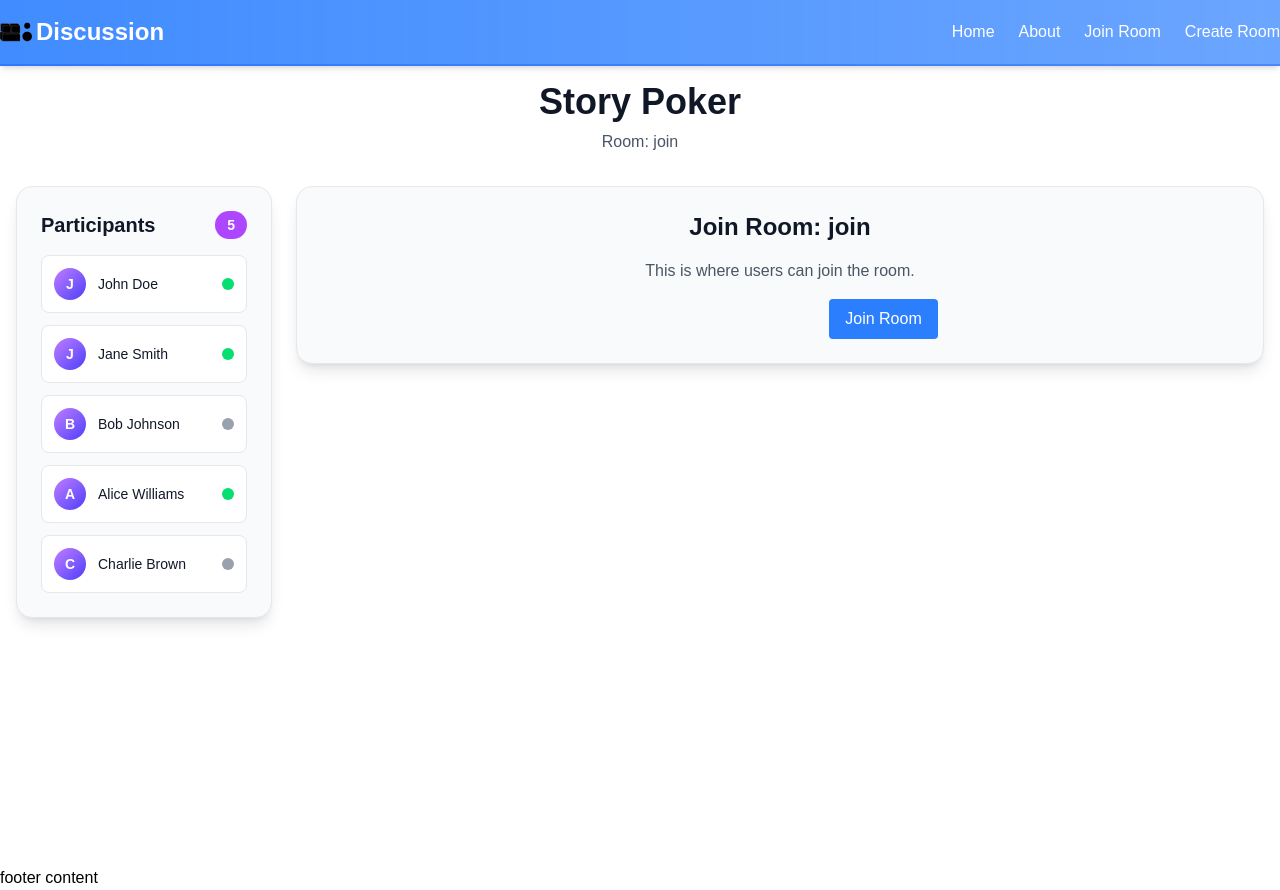
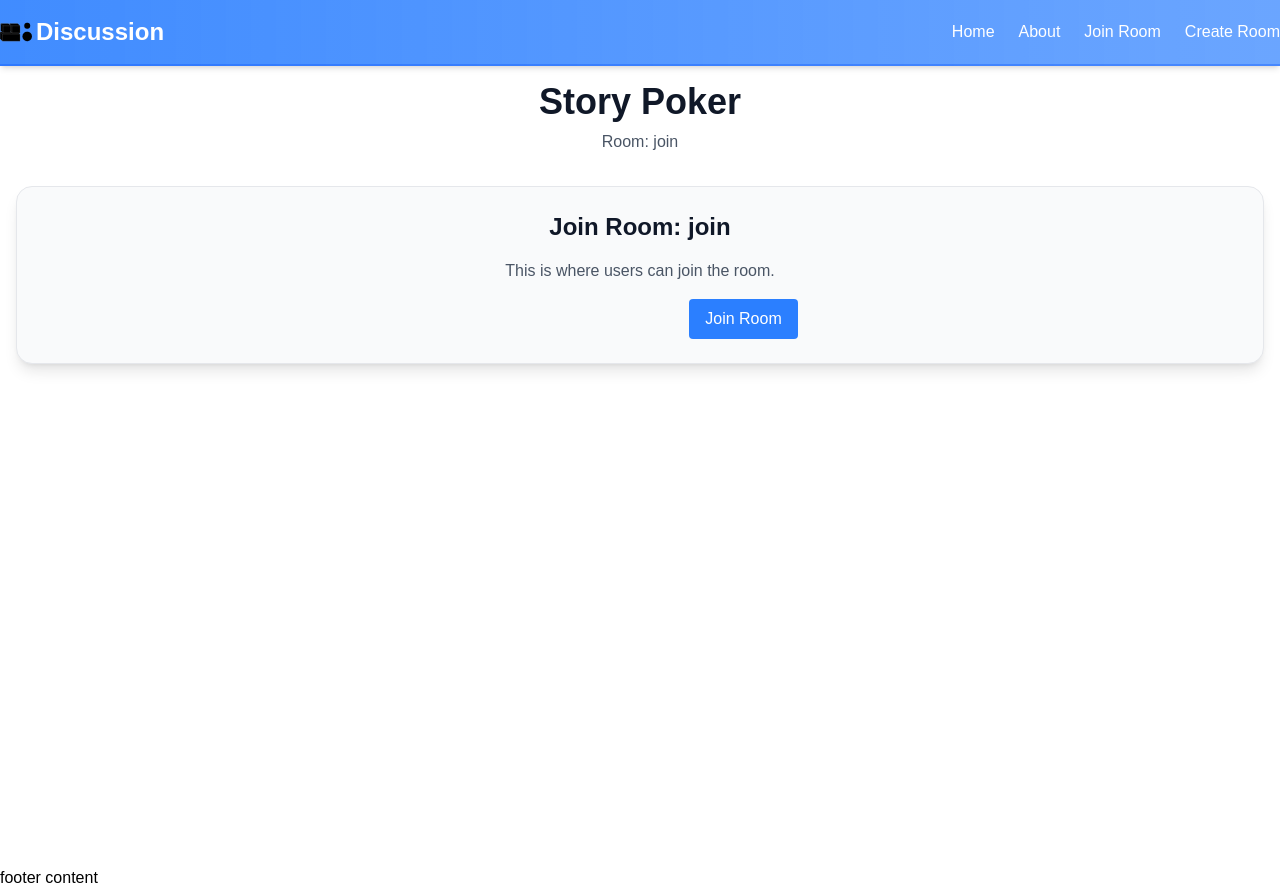
Before and after one commit to john-dunglao-dev/story-poker-react, a Next.js app: page /room/join in a window 1280 px wide. Built offline with nearby package versions, Linux system fonts and the light colour scheme.

Commit message:
only display participants after joining the room, relocated Participant list code

```diff
--- a/app/room/_components/Room.tsx
+++ b/app/room/_components/Room.tsx
@@ -6,6 +6,7 @@ import { useState } from 'react';
 import { RoomState } from './_models/Room';
 import RoomJoin from './states/RoomJoin';
 import CardReveal from './states/CardReveal';
+import ParticipantsList from './participants/ParticipantsList';
 
 export default function Room({ slug }: { slug: string }) {
   // Story poker card values
@@ -65,39 +66,9 @@ export default function Room({ slug }: { slug: string }) {
       {/* Main Layout */}
       <div className="flex flex-col lg:flex-row gap-6">
         {/* Left Sidebar - Participants List */}
-        <div className="lg:w-64 w-full">
-          <div className="bg-gray-50 rounded-2xl p-6 border border-gray-200 shadow-lg">
-            <h2 className="text-gray-900 text-xl font-bold mb-4 flex items-center justify-between">
-              <span>Participants</span>
-              <span className="text-sm bg-purple-500 text-white px-3 py-1 rounded-full">
-                {participants.length}
-              </span>
-            </h2>
-            <ul className="space-y-3">
-              {participants.map((participant) => (
-                <li
-                  key={participant.id}
-                  className="bg-white rounded-lg p-3 flex items-center justify-between hover:bg-gray-100 transition-colors border border-gray-200"
-                >
-                  <div className="flex items-center gap-3">
-                    <div className="w-8 h-8 bg-linear-to-br from-purple-400 to-indigo-600 rounded-full flex items-center justify-center text-white font-bold text-sm">
-                      {participant.name.charAt(0)}
-                    </div>
-                    <span className="text-gray-900 text-sm font-medium">
-                      {participant.name}
-                    </span>
-                  </div>
-                  <div
-                    className={`w-3 h-3 rounded-full ${
-                      participant.hasVoted ? 'bg-green-400' : 'bg-gray-400'
-                    }`}
-                    title={participant.hasVoted ? 'Voted' : 'Not voted'}
-                  ></div>
-                </li>
-              ))}
-            </ul>
-          </div>
-        </div>
+        {roomState !== 'joining' && (
+          <ParticipantsList participants={participants} />
+        )}
 
         <div className="flex-1">
           <div className="bg-gray-50 rounded-2xl p-6 border border-gray-200 shadow-lg">
--- /dev/null
+++ b/app/room/_components/_models/ParticipantsList.ts
@@ -0,0 +1,9 @@
+export type Participant = {
+  id: number;
+  name: string;
+  hasVoted: boolean;
+};
+
+export interface ParticipantsListProps {
+  participants: Participant[];
+}
--- /dev/null
+++ b/app/room/_components/participants/ParticipantsList.tsx
@@ -0,0 +1,41 @@
+import { ParticipantsListProps } from '../_models/ParticipantsList';
+
+export default function ParticipantsList({
+  participants,
+}: ParticipantsListProps) {
+  return (
+    <div className="lg:w-64 w-full">
+      <div className="bg-gray-50 rounded-2xl p-6 border border-gray-200 shadow-lg">
+        <h2 className="text-gray-900 text-xl font-bold mb-4 flex items-center justify-between">
+          <span>Participants</span>
+          <span className="text-sm bg-purple-500 text-white px-3 py-1 rounded-full">
+            {participants.length}
+          </span>
+        </h2>
+        <ul className="space-y-3">
+          {participants.map((participant) => (
+            <li
+              key={participant.id}
+              className="bg-white rounded-lg p-3 flex items-center justify-between hover:bg-gray-100 transition-colors border border-gray-200"
+            >
+              <div className="flex items-center gap-3">
+                <div className="w-8 h-8 bg-linear-to-br from-purple-400 to-indigo-600 rounded-full flex items-center justify-center text-white font-bold text-sm">
+                  {participant.name.charAt(0)}
+                </div>
+                <span className="text-gray-900 text-sm font-medium">
+                  {participant.name}
+                </span>
+              </div>
+              <div
+                className={`w-3 h-3 rounded-full ${
+                  participant.hasVoted ? 'bg-green-400' : 'bg-gray-400'
+                }`}
+                title={participant.hasVoted ? 'Voted' : 'Not voted'}
+              ></div>
+            </li>
+          ))}
+        </ul>
+      </div>
+    </div>
+  );
+}
```
